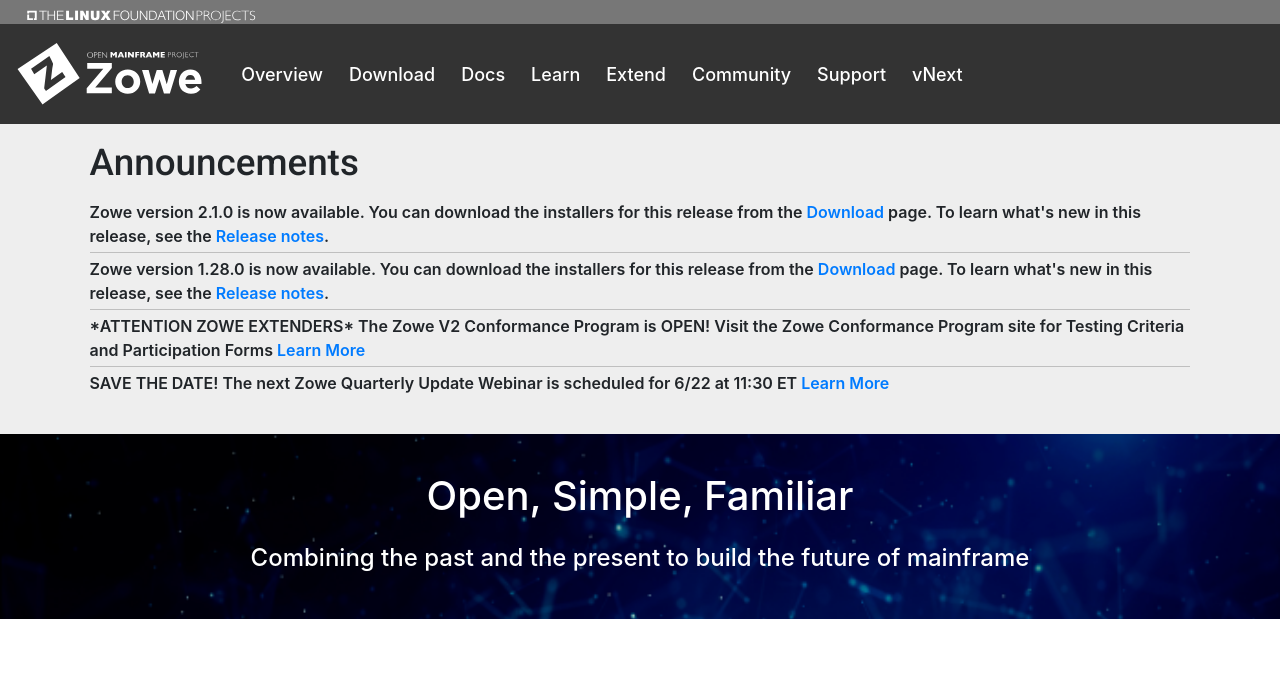
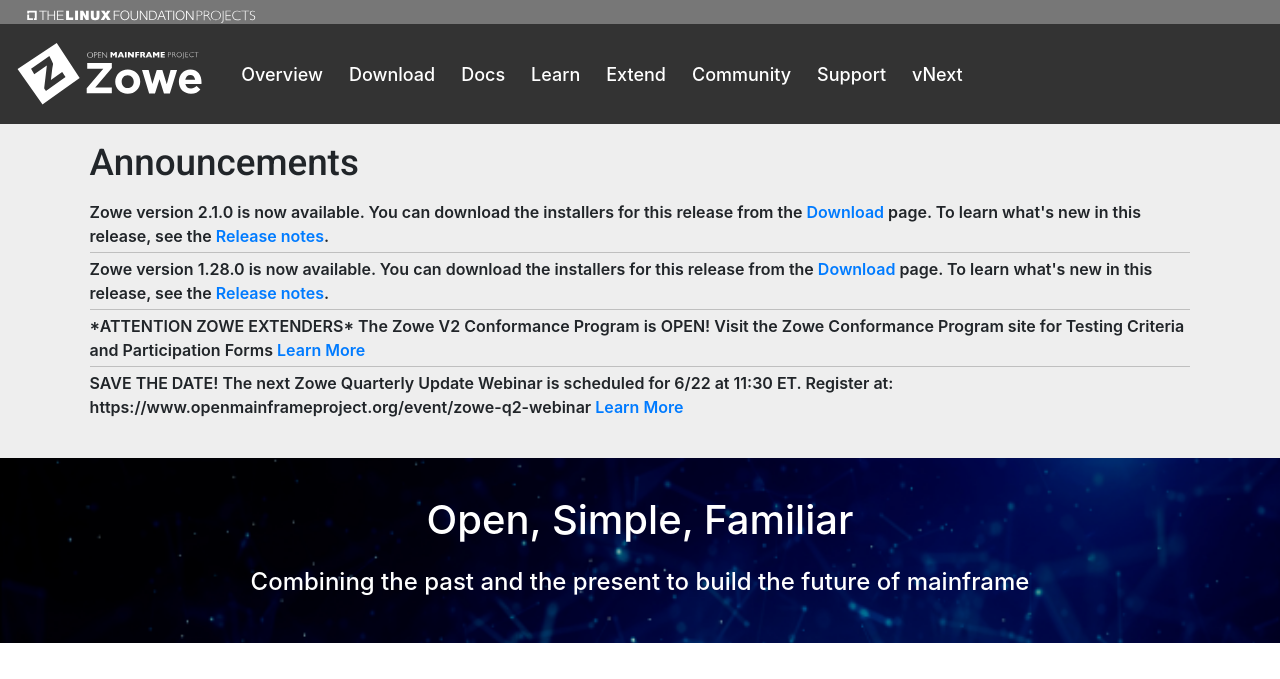
Before and after one commit to zowe/zowe.github.io, a Jekyll site: the page built from index.md, in a window 1280 px wide and 900 px high, cut to the strip 0-679 px from the top of the window. Built offline with Jekyll 4.4.1, drawn with Linux system fonts in a browser that asks for light colours; our own code applies the rules of GitHub Pages for plain Markdown files.

Commit message:
Add link to the registration
Signed-off-by: Jakub Balhar <jakub@balhar.net>

```diff
--- a/_data/announcements.yml
+++ b/_data/announcements.yml
@@ -2,5 +2,5 @@
 # Any kind of links should NOT be in ""
 - announcement: "*ATTENTION ZOWE EXTENDERS* The Zowe V2 Conformance Program is OPEN! Visit the Zowe Conformance Program site for Testing Criteria and Participation Forms"
   link: https://www.openmainframeproject.org/all-projects/zowe/conformance
-- announcement: "SAVE THE DATE! The next Zowe Quarterly Update Webinar is scheduled for 6/22 at 11:30 ET"
+- announcement: "SAVE THE DATE! The next Zowe Quarterly Update Webinar is scheduled for 6/22 at 11:30 ET. Register at: https://www.openmainframeproject.org/event/zowe-q2-webinar"
   link: https://lists.openmainframeproject.org/g/zowe-dev/calendar
```
